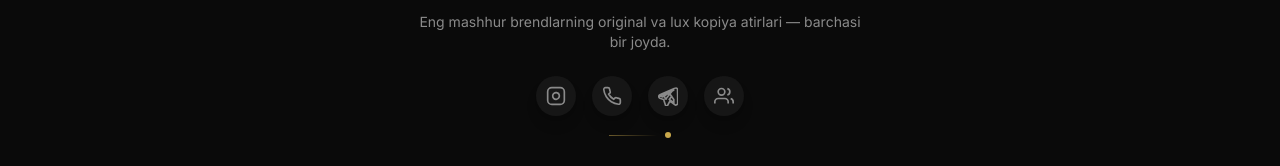
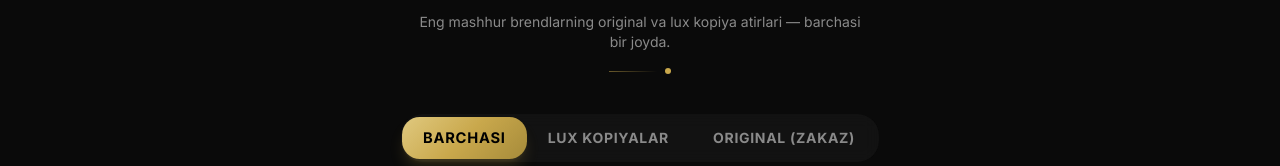
Before and after one commit to artlinedecor/luxory-parfyum, a Next.js app: page /catalog in a window 1280 px wide. Shown: the part 140-306 px from the top of the page. Built offline with nearby package versions, Linux system fonts and the light colour scheme; no server answers; the database is empty.

Commit message:
Remove duplicate social icons from catalog page - keep only in HeroSection

```diff
--- a/src/app/catalog/page.tsx
+++ b/src/app/catalog/page.tsx
@@ -51,21 +51,7 @@ export default function CatalogPage() {
               {t("collection_desc")}
             </p>
 
-            {/* Social Links / Contacts */}
-            <div className="flex justify-center items-center gap-4 pt-2">
-              <a href="https://www.instagram.com/elore_parfumes?igsh=a2xrMmp1ZmpleGpm" target="_blank" rel="noopener noreferrer" className="w-10 h-10 rounded-full bg-secondary/80 flex items-center justify-center text-muted-foreground hover:text-pink-500 hover:bg-pink-500/10 transition-all shadow-lg hover:scale-110" title="Instagram">
-                <svg xmlns="http://www.w3.org/2000/svg" viewBox="0 0 24 24" fill="none" stroke="currentColor" strokeWidth="2" className="w-5 h-5"><rect x="2" y="2" width="20" height="20" rx="5" ry="5"></rect><path d="M16 11.37A4 4 0 1 1 12.63 8 4 4 0 0 1 16 11.37z"></path><line x1="17.5" y1="6.5" x2="17.51" y2="6.5"></line></svg>
-              </a>
-              <a href={`tel:${shopPhone.replace(/\s/g, '')}`} className="w-10 h-10 rounded-full bg-secondary/80 flex items-center justify-center text-muted-foreground hover:text-green-500 hover:bg-green-500/10 transition-all shadow-lg hover:scale-110" title="Telefon">
-                <svg xmlns="http://www.w3.org/2000/svg" viewBox="0 0 24 24" fill="none" stroke="currentColor" strokeWidth="2" className="w-5 h-5"><path d="M22 16.92v3a2 2 0 0 1-2.18 2 19.79 19.79 0 0 1-8.63-3.07 19.5 19.5 0 0 1-6-6 19.79 19.79 0 0 1-3.07-8.67A2 2 0 0 1 4.11 2h3a2 2 0 0 1 2 1.72 12.84 12.84 0 0 0 .7 2.81 2 2 0 0 1-.45 2.11L8.09 9.91a16 16 0 0 0 6 6l1.27-1.27a2 2 0 0 1 2.11-.45 12.84 12.84 0 0 0 2.81.7A2 2 0 0 1 22 16.92z"></path></svg>
-              </a>
-              <a href={telegramAdminUsername} target="_blank" rel="noopener noreferrer" className="w-10 h-10 rounded-full bg-secondary/80 flex items-center justify-center text-muted-foreground hover:text-[#0088cc] hover:bg-[#0088cc]/10 transition-all shadow-lg hover:scale-110" title="Telegram Lichka">
-                <svg xmlns="http://www.w3.org/2000/svg" viewBox="0 0 24 24" fill="none" stroke="currentColor" strokeWidth="2" className="w-5 h-5"><path d="M21.198 2.433a2.242 2.242 0 0 0-1.022.215l-18 8a2.25 2.25 0 0 0 .122 4.108l4.49 1.49 2.112 6.538a1.5 1.5 0 0 0 2.813.111l2.584-4.838 5.766 4.316a2.25 2.25 0 0 0 3.593-1.63L23.454 3.73a2.25 2.25 0 0 0-2.256-1.297zM8.835 15.6l-1.39-4.254 11.233-7.534-8.835 11.161v.627zm-3.056-2.582l-2.92-.973L19.467 4.6l-13.688 8.418zm13.18 7.078l-5.328-3.988L16.4 12.22l-1.898-2.4 4.457 6.276z"/></svg>
-              </a>
-              <a href={telegramChannel} target="_blank" rel="noopener noreferrer" className="w-10 h-10 rounded-full bg-secondary/80 flex items-center justify-center text-muted-foreground hover:text-[#0088cc] hover:bg-[#0088cc]/10 transition-all shadow-lg hover:scale-110" title="Telegram Kanal">
-                <svg xmlns="http://www.w3.org/2000/svg" viewBox="0 0 24 24" fill="none" stroke="currentColor" strokeWidth="2" className="w-5 h-5"><path d="M17 21v-2a4 4 0 0 0-4-4H5a4 4 0 0 0-4 4v2"></path><circle cx="9" cy="7" r="4"></circle><path d="M23 21v-2a4 4 0 0 0-3-3.87"></path><path d="M16 3.13a4 4 0 0 1 0 7.75"></path></svg>
-              </a>
-            </div>
+
 
             <div className="flex justify-center items-center gap-2 mt-4">
               <div className="w-12 h-px bg-gradient-to-r from-gold/50 to-transparent" />
```
